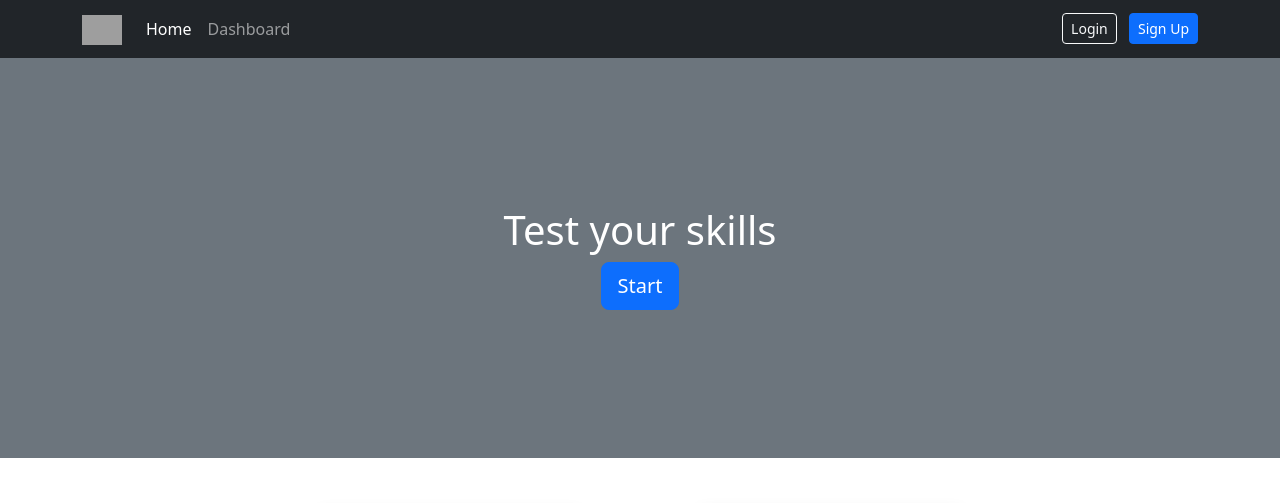
After one commit to ali2607/Web_Project, a PHP site: page /Accueil2.php in a window 1280 px wide. The commit adds this page. Shown: the top 503 px of the page. Run offline with PHP 8.4, Linux system fonts and the light colour scheme; grey boxes are pictures that could not be loaded.

Commit message:
[Accueil] 2ème version de la page d'accueil (Léo)

```diff
--- a/Accueil.php
+++ b/Accueil.php
@@ -27,11 +27,6 @@
             width: 100%;
         }
 
-
-        .btn-primary {
-            background-color: #007bff;
-            border-color: #007bff;
-        }
     </style>
 </head>
 
--- /dev/null
+++ b/Accueil2.php
@@ -0,0 +1,103 @@
+<!doctype html>
+<html lang="en">
+
+<head>
+    <!-- Required meta tags -->
+    <meta charset="utf-8">
+    <meta name="viewport" content="width=device-width, initial-scale=1, shrink-to-fit=no">
+
+    <!-- Bootstrap CSS -->
+    <link href="https://cdn.jsdelivr.net/npm/bootstrap@5.3.0-alpha1/dist/css/bootstrap.min.css" rel="stylesheet" integrity="sha384-GLhlTQ8iRABdZLl6O3oVMWSktQOp6b7In1Zl3/Jr59b6EGGoI1aFkw7cmDA6j6gD" crossorigin="anonymous">
+    <script src="https://cdn.jsdelivr.net/npm/bootstrap@5.3.0-alpha1/dist/js/bootstrap.bundle.min.js" integrity="sha384-w76AqPfDkMBDXo30jS1Sgez6pr3x5MlQ1ZAGC+nuZB+EYdgRZgiwxhTBTkF7CXvN" crossorigin="anonymous"></script>
+
+    <title>Bootstrap Example</title>
+    <style>
+
+    </style>
+</head>
+
+<body>
+<!-- Navigation -->
+<nav class="navbar navbar-expand-lg navbar-dark bg-dark static-top">
+    <div class="container">
+      <a class="navbar-brand" href="#">
+        <img src="https://cdn.discordapp.com/attachments/888765508042768445/1076895997147492412/logo.png" alt="..." height="30">
+      </a>
+      <div class="collapse navbar-collapse" id="navbarSupportedContent">
+        <ul class="navbar-nav mr-auto">
+          <li class="nav-item ">
+            <a class="nav-link active" aria-current="page" href="#">Home</a>
+          </li>
+          <li class="nav-item">
+            <a class="nav-link" href="#">Dashboard</a>
+          </li>
+          <!-- <li class="nav-item dropdown">
+            <a class="nav-link dropdown-toggle" href="#" id="navbarDropdown" role="button" data-bs-toggle="dropdown" aria-expanded="false">
+              Dropdown
+            </a>
+            <ul class="dropdown-menu dropdown-menu-end" aria-labelledby="navbarDropdown">
+              <li><a class="dropdown-item" href="#">Profil</a></li>
+              <li><a class="dropdown-item" href="#">Personal Records</a></li>
+              <li>
+                <hr class="dropdown-divider">
+              </li>
+              <li><a class="dropdown-item" href="#">Something else here</a></li>
+            </ul>
+          </li> -->
+        </ul>
+        <div class="form-inline ms-auto">
+            <a class="btn btn-outline-light btn-sm mx-2" href="#">Login</a>
+            <a class="btn btn-primary btn-sm" href="#">Sign Up</a>
+        </div>
+      </div>
+    </div>
+  </nav>
+
+  <!-- Bloc Gris-->
+<div class="bg-secondary text-center d-flex align-items-center py-5 mb-5 " style="height: 50vh">
+    <div class="container">
+      <h1 class="fw-light text-white ">Test your skills</h1>
+      <a class="btn btn-primary btn-lg" href="#">Start</a>
+    </div>
+
+</div>
+
+  <!-- Bloc Jeux-->
+<div class="container">
+  <div class="row justify-content-center">
+    <!-- Team Member 1 -->
+    <div class="col-xl-3 col-md-6 mx-5">
+      <div class="card border-0 shadow">
+        <img src="https://source.unsplash.com/TMgQMXoglsM/500x350" class="card-img-top" alt="...">
+        <div class="card-body text-center">
+          <h5 class="card-title mb-0">Countdown</h5>
+          <div class="card-text text-black-50">Web Developer</div>
+        </div>
+      </div>
+    </div>
+    <!-- Team Member 2 -->
+    <div class="col-xl-3 col-md-6 mx-5">
+      <div class=" border-0 shadow">
+        <img src="https://source.unsplash.com/9UVmlIb0wJU/500x350" class="card-img-top" alt="...">
+        <div class="card-body text-center">
+          <h5 class="card-title mb-0">Timer</h5>
+          <div class="card-text text-black-50">Web Developer</div>
+        </div>
+      </div>
+    </div>
+    <!-- Team Member 3 -->
+    <div class="col-xl-3 col-md-6 mx-5">
+      <div class="card border-0 shadow">
+        <img src="https://source.unsplash.com/sNut2MqSmds/500x350" class="card-img-top" alt="...">
+        <div class="card-body text-center">
+          <h5 class="card-title mb-0">QTE</h5>
+          <div class="card-text text-black-50">Web Developer</div>
+        </div>
+      </div>
+    </div>
+  <!-- /.row -->
+
+</div>
+<!-- /.container -->
+
+</body></html>
```
Also changed, not shown: Sign in.html (added, +61 -0 lines).
